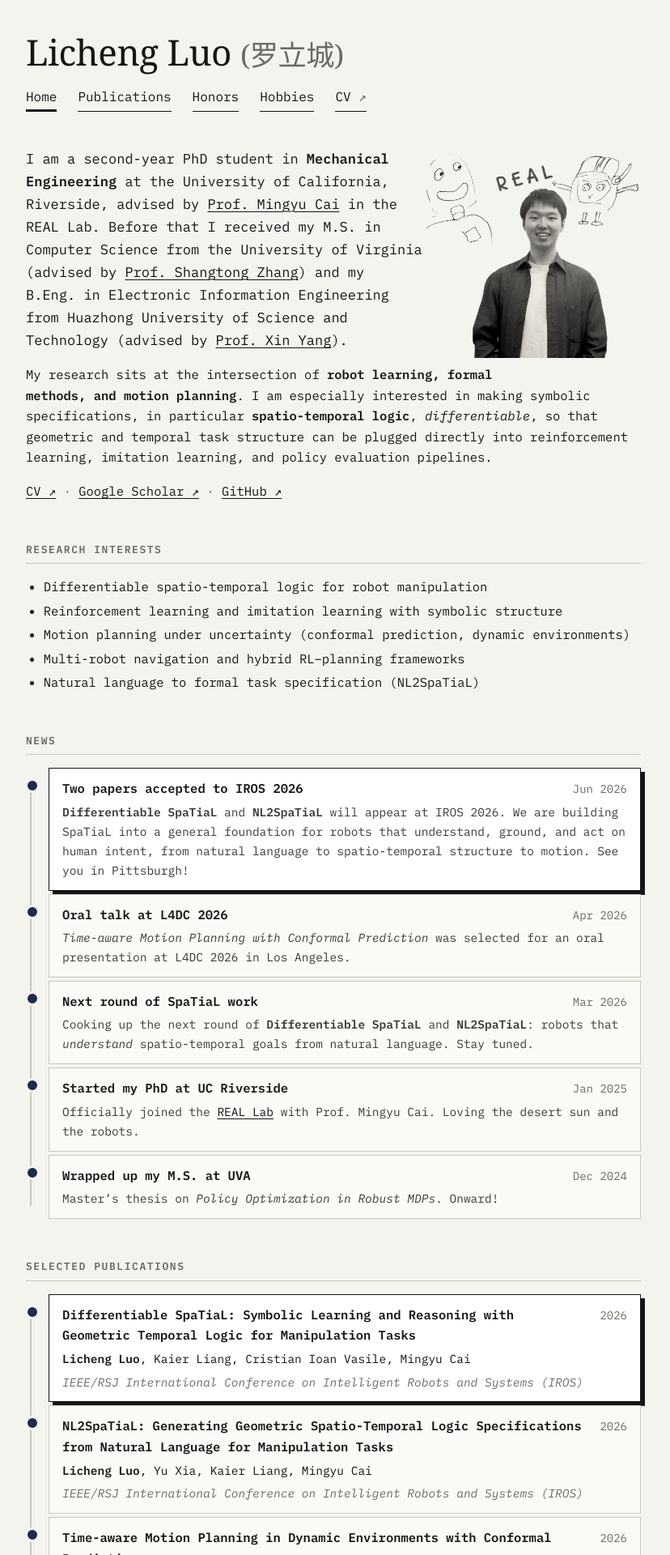
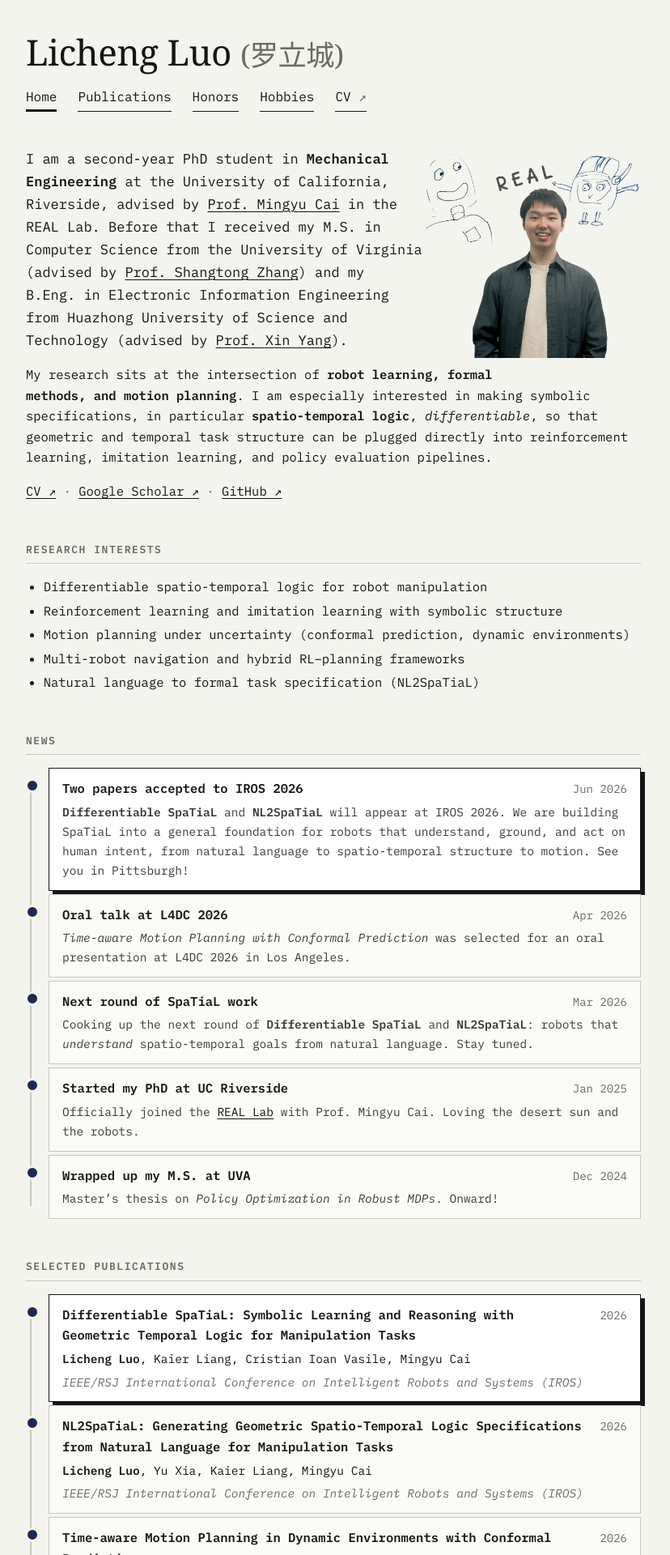
Before and after one commit to plen1lune/plen1lune.github.io, a Jekyll site: the page built from index.md, in a window 1280 px wide. Shown: the top 1920 px of the page at 81% size, without its empty margins (228-1056 px from the left). Built offline with Jekyll 4.4.1, drawn with Linux system fonts in a browser that asks for light colours; some web fonts are replaced.

Commit message:
Keep the portrait in colour
Co-Authored-By: Claude Fable 5.1 <noreply@anthropic.com>
Claude-Session: https://claude.ai/code/session_01Eatzbg6TZrfsAf8E21EAwq

```diff
--- a/assets/css/main.css
+++ b/assets/css/main.css
@@ -92,7 +92,7 @@ code { font-family: inherit; background: #e9e9e2; padding: 0 .3em; }
   shape-image-threshold: 0.25;
   shape-margin: 16px;
 }
-.inline-photo img { display: block; width: 100%; height: auto; filter: grayscale(1) sepia(.14) contrast(1.06) brightness(1.03); }
+.inline-photo img { display: block; width: 100%; height: auto; }
 .site-main h2 { clear: both; }
 
 /* ---------- timeline ---------- */
```
